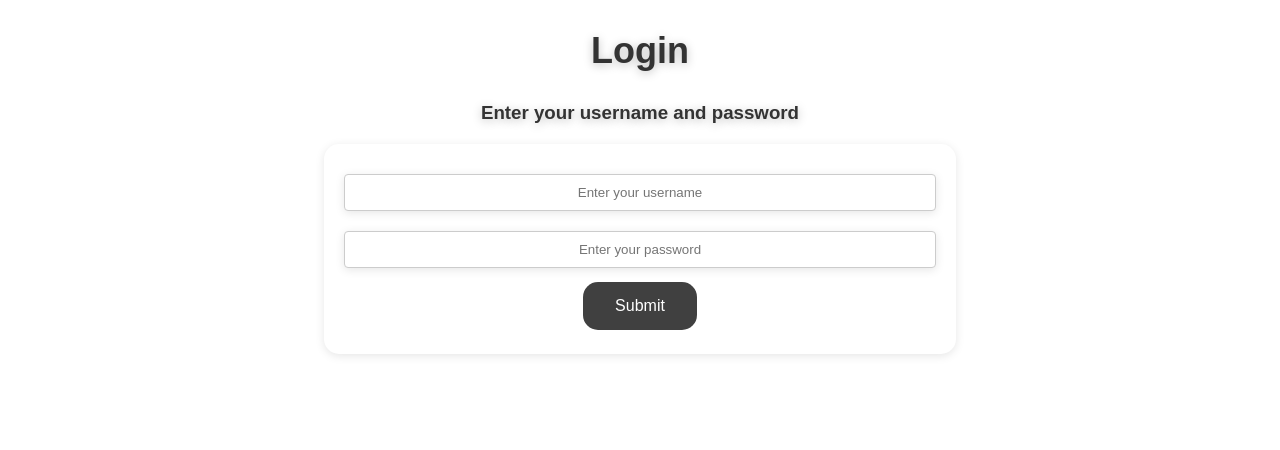
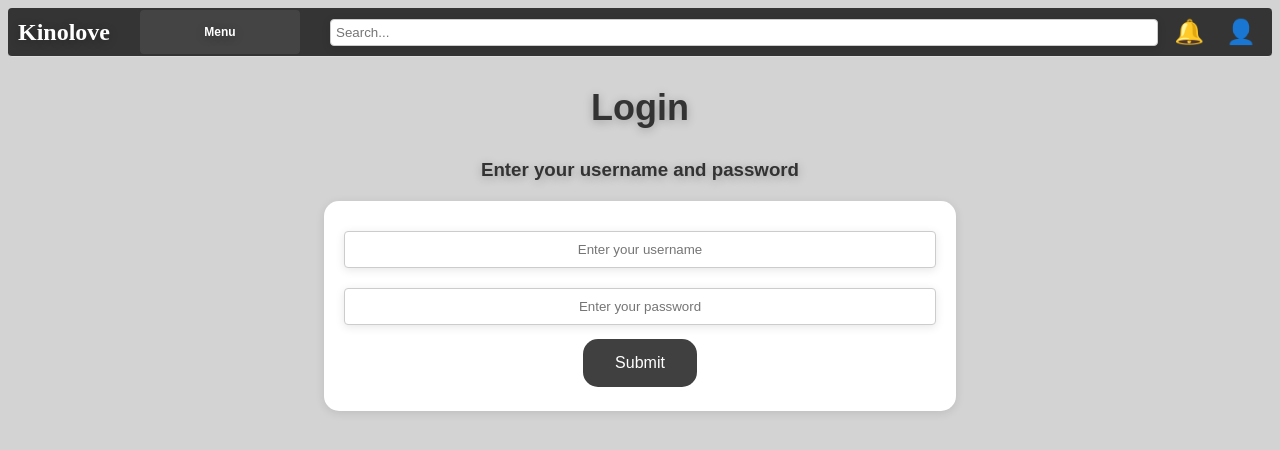
Before and after one commit to wasd0/kinolove-ui, an Angular app: page / in a window 1280 px wide. Shown: the top 450 px of the page. Built offline with nearby package versions, Linux system fonts and the light colour scheme.

Commit message:
add header

```diff
--- a/src/app/app.component.html
+++ b/src/app/app.component.html
@@ -1 +1,2 @@
+<app-header></app-header>
 <app-login></app-login>
--- a/src/app/app.component.ts
+++ b/src/app/app.component.ts
@@ -1,6 +1,7 @@
 import { Component } from '@angular/core';
 import {FormsModule} from "@angular/forms";
 import {LoginComponent} from "./form/login.component";
+import {HeaderComponent} from "./header/header.component";
 
 @Component({
   selector: 'app-root',
@@ -8,7 +9,8 @@ import {LoginComponent} from "./form/login.component";
   standalone: true,
   imports: [
     FormsModule,
-    LoginComponent
+    LoginComponent,
+    HeaderComponent
   ],
   styleUrl: './app.component.scss'
 })
--- a/src/app/form/FormField.ts
+++ b/src/app/form/FormField.ts
@@ -6,7 +6,7 @@ export class FormField {
   public name: string;
   public value?: string;
   public type: InputType;
-  public isValid?: FormValidator | undefined = () => true;
+  public isValid?: FormValidator;
   public placeholder?: string;
   public isRequired: boolean = false;
   public minLength?: number = 0;
--- a/src/app/form/form.component.html
+++ b/src/app/form/form.component.html
@@ -17,5 +17,5 @@
       [minlength]="field.minLength != undefined ? field.minLength : 0"/>
   }
 
-  <button class="form-submit" [disabled]="isSubmitDisabled()">Submit</button>
+  <button type="submit"  class="form-submit" [disabled]="isSubmitDisabled()">Submit</button>
 </form>
--- a/src/app/form/login.component.ts
+++ b/src/app/form/login.component.ts
@@ -8,14 +8,21 @@ import {InputType} from "./InputType";
 @Component({
   selector: 'app-login',
   standalone: true,
-  templateUrl: 'form.component.html',
-  styleUrl: 'form.component.scss',
+  templateUrl: './form.component.html',
+  styleUrl: './form.component.scss',
   imports: [
     FormsModule,
     NgIf
   ]
 })
 export class LoginComponent extends FormComponent {
+  private pwdValid = () => {
+    return this.passwordField.value !== undefined && this.passwordField.value.length >= 8 || this.passwordField.value === undefined
+  }
+
+  private usrValid = () => {
+    return this.usernameField.value !== undefined && this.usernameField.value.length >= 5 || this.usernameField.value === undefined
+  }
 
   private readonly usernameField: FormField = {
     type: InputType.TEXT,
@@ -23,7 +30,10 @@ export class LoginComponent extends FormComponent {
     placeholder: 'Enter your username',
     isRequired: true,
     minLength: 5,
+    isValid: this.usrValid
   }
+
+
 
   private readonly passwordField: FormField = {
     type: InputType.PASSWORD,
@@ -31,24 +41,13 @@ export class LoginComponent extends FormComponent {
     placeholder: 'Enter your password',
     isRequired: true,
     minLength: 8,
+    isValid: this.pwdValid
   }
 
   override fields: FormField[] = [this.usernameField, this.passwordField]
   override title: string = "Login";
   override description: string = "Enter your username and password";
 
-
-  constructor() {
-    super();
-    this.usernameField.isValid = () => {
-      return this.usernameField.value !== undefined && this.usernameField.value.length >= 5 || this.usernameField.value === undefined
-    }
-
-    this.passwordField.isValid = () => {
-      return this.passwordField.value !== undefined && this.passwordField.value.length >= 8 || this.passwordField.value === undefined
-    }
-  }
-
   override onSubmit() {
     alert(this.usernameField.value+":"+this.passwordField.value)
   }}
--- /dev/null
+++ b/src/app/header/header.component.html
@@ -0,0 +1,14 @@
+<header class="header">
+  <div class="logo">Kinolove</div>
+  <div class="dropdown">
+    <button class="dropbtn">Menu</button>
+    <div class="dropdown-content">
+      <a href="#">Submenu 1</a>
+      <a href="#">Submenu 2</a>
+      <a href="#">Submenu 3</a>
+    </div>
+  </div>
+  <input type="text" class="search" placeholder="Search...">
+  <button class="notification-btn">🔔</button>
+  <button class="profile-btn" (click)="goToProfile()">👤</button>
+</header>
--- /dev/null
+++ b/src/app/header/header.component.scss
@@ -0,0 +1,134 @@
+body {
+  margin: 0;
+}
+
+.header {
+  display: flex;
+  align-items: center;
+  justify-content: space-between;
+  padding: 2px 10px;
+  background-color: #343434;
+  border-bottom: 1px solid #ddd;
+  border-radius: 4px;
+  max-height: 50px;
+}
+
+.logo, .dropbtn {
+  font-optical-sizing: auto;
+  font-weight: 700;
+  font-style: normal;
+  text-shadow: 0 2px 10px rgba(0, 0, 0, 0.25);
+}
+
+.logo {
+  font-size: 24px;
+  color: white;
+}
+
+.dropdown {
+  padding: 0 30px;
+  display: inline-block;
+  position: relative;
+  font-family: "Montserrat", sans-serif;
+
+}
+
+.dropbtn {
+  background-color: #444;
+  border: none;
+  color: white;
+  padding: 15px 0;
+  text-align: center;
+  text-decoration: none;
+  font-size: 12px;
+  transition: background-color 0.3s;
+  width: 160px;
+  border-radius: 4px;
+}
+
+.dropbtn:hover {
+  opacity: 0.75;
+}
+
+.dropdown-content {
+  display: none;
+  position: absolute;
+  background-color: #444;
+  min-width: 160px;
+  box-shadow: 0 8px 16px 0 rgba(0, 0, 0, 0.2);
+  z-index: 1;
+}
+
+.dropdown:hover .dropdown-content {
+  display: block;
+}
+
+.dropdown-content a {
+  color: white;
+  padding: 12px 16px;
+  text-decoration: none;
+  display: block;
+}
+
+.dropdown-content a:hover {
+  background-color: #f1f1f1;
+  color: #444;
+}
+
+.search {
+  flex-grow: 1;
+  justify-content: center;
+  margin: 0 auto;
+  padding: 5px;
+  border: 1px solid #ccc;
+  border-radius: 4px;
+  box-sizing: border-box;
+  transition: border-color 0.3s;
+  box-shadow: 0 2px 10px rgba(0, 0, 0, 0.1);
+  text-align: left;
+  outline: none;
+}
+
+.notification-btn, .profile-btn {
+  background: none;
+  border: none;
+  font-size: 24px;
+  cursor: pointer;
+  margin-left: 10px;
+}
+
+
+@media screen and (max-width: 700px) {
+  .notification-btn, .profile-btn, .dropbtn, .dropdown {
+    justify-content: center;
+    flex-grow: 1;
+    display: flex;
+    width: 100px;
+    padding: 10px 2px;
+  }
+  .search {
+    display: none;
+  }
+}
+
+@media screen and (max-width: 600px) {
+  .logo {
+    display: none;
+  }
+
+  .dropdown-content {
+    width: 100px;
+    min-width: 100px;
+  }
+}
+
+@media screen and (max-width: 250px) {
+  .profile-btn, .notification-btn {
+    display: flex;
+  }
+
+  .dropdown {
+    display: none;
+  }
+
+}
--- /dev/null
+++ b/src/app/header/header.component.ts
@@ -0,0 +1,14 @@
+import { Component } from '@angular/core';
+
+@Component({
+  selector: 'app-header',
+  standalone: true,
+  imports: [],
+  templateUrl: './header.component.html',
+  styleUrl: './header.component.scss'
+})
+export class HeaderComponent {
+  public goToProfile() {
+    alert("Profile")
+  }
+}
--- a/src/index.html
+++ b/src/index.html
@@ -8,11 +8,9 @@
   <link rel="icon" type="image/x-icon" href="favicon.ico">
 </head>
 <body>
-
+  <app-header></app-header>
   <app-root>
-    <app-login>
-
-    </app-login>
+    <app-login></app-login>
   </app-root>
 </body>
 </html>
--- a/src/styles.scss
+++ b/src/styles.scss
@@ -0,0 +1,3 @@
+body {
+  background-color: lightgray;
+}
```
